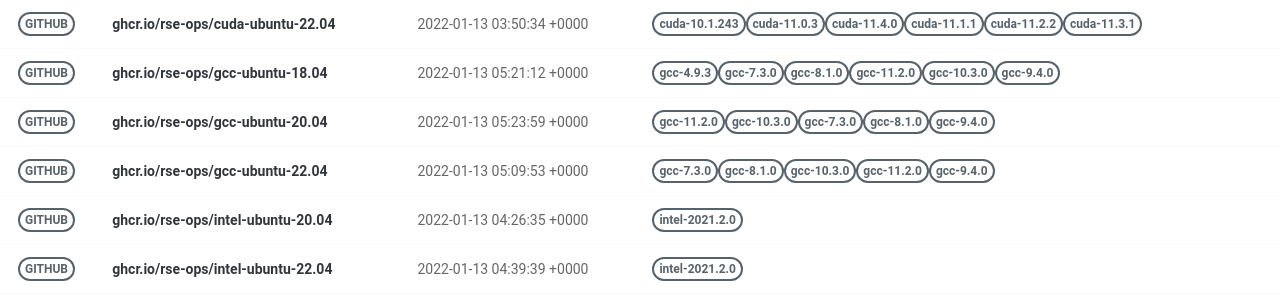
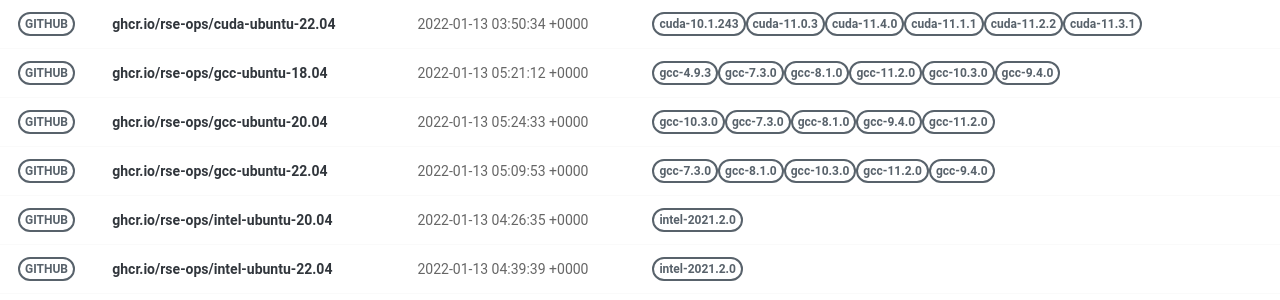
Before and after one commit to rse-ops/docker-images, a Jekyll site: the page built from pages/index.md, in a window 1280 px wide. Shown: the part 326-626 px from the top of the page. Built offline with Jekyll 4.4.1, drawn with Linux system fonts in a browser that asks for light colours; nearby versions of some CDN libraries.

Commit message:
Automated push to update library 2022-01-13

```diff
--- a/_library/ghcr.io-rse-ops-gcc-ubuntu-20.04.md
+++ b/_library/ghcr.io-rse-ops-gcc-ubuntu-20.04.md
@@ -1,14 +1,11 @@
 ---
 layout: container
 name: ghcr.io/rse-ops/gcc-ubuntu-20.04
-updated_at: 2022-01-13 05:23:59.996908
+updated_at: 2022-01-13 05:24:33.257522
 
 
 container_url: https://github.com/orgs/rse-ops/packages/container/package/gcc-ubuntu-20.04
 versions:
- - tag: gcc-11.2.0
-   dockerfile: https://github.com/rse-ops/docker-images/blob/main/ubuntu/gcc/Dockerfile
-   manifest: https://crane.ggcr.dev/manifest/ghcr.io/rse-ops/gcc-ubuntu-20.04:gcc-11.2.0
  - tag: gcc-10.3.0
    dockerfile: https://github.com/rse-ops/docker-images/blob/main/ubuntu/gcc/Dockerfile
    manifest: https://crane.ggcr.dev/manifest/ghcr.io/rse-ops/gcc-ubuntu-20.04:gcc-10.3.0
```
Also changed, not shown: other parts of _library/ghcr.io-rse-ops-gcc-ubuntu-20.04.md (+3 -0 lines).
